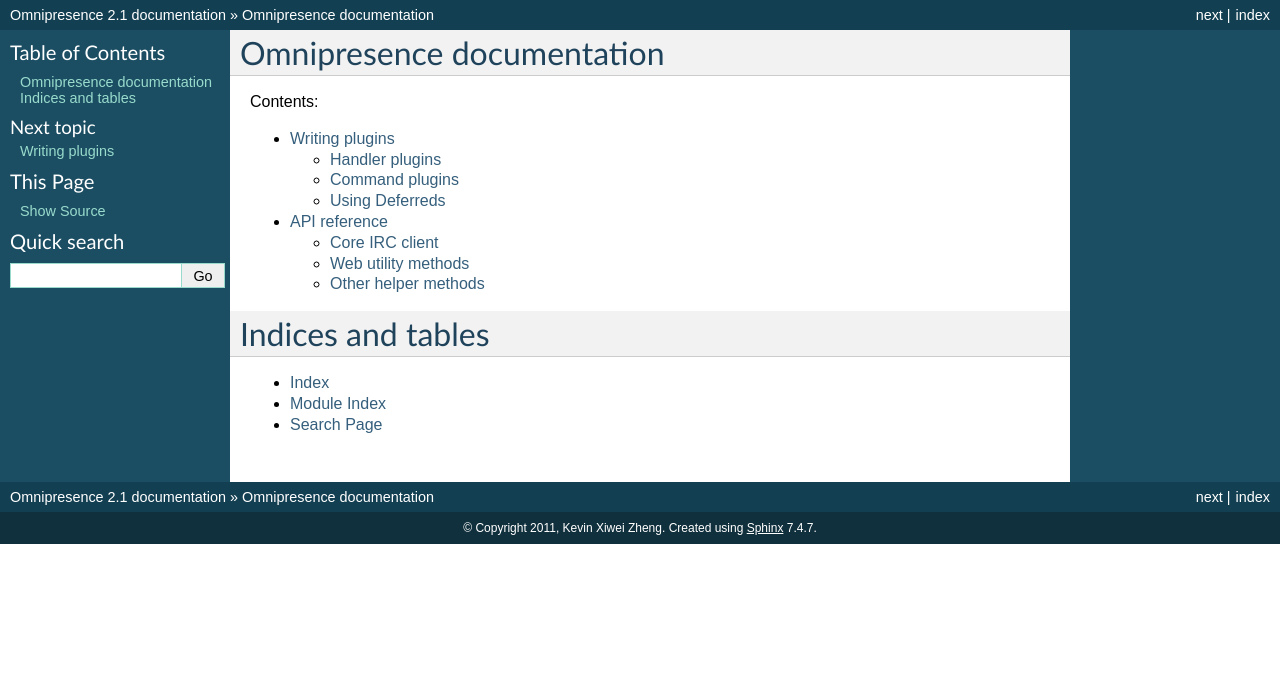
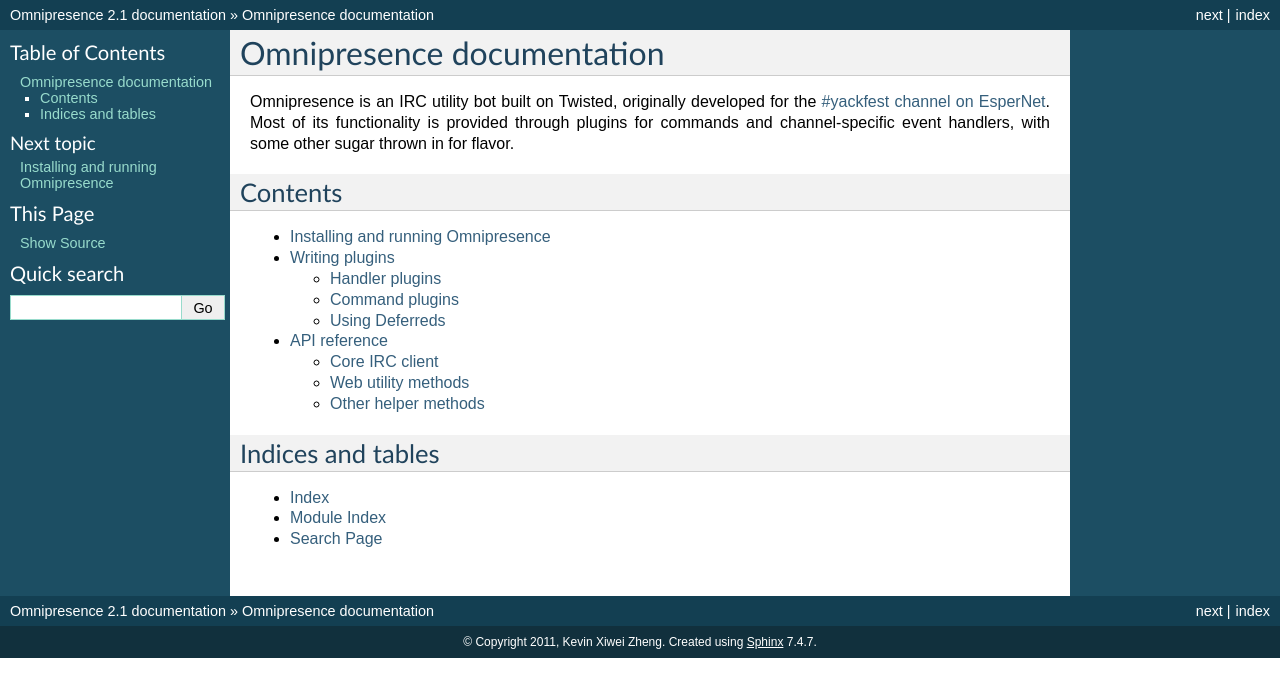
Before and after one commit to kxz/omnipresence, a Sphinx documentation site: the page built from docs/index.rst, in a window 1280 px wide. Shown: the top 697 px of the page. Built offline with Sphinx 7.4.7, drawn with Linux system fonts in a browser that asks for light colours.

```diff
--- a/docs/index.rst
+++ b/docs/index.rst
@@ -1,16 +1,21 @@
 Omnipresence documentation
 ==========================
 
-Contents:
+Omnipresence is an IRC utility bot built on Twisted, originally developed for the `#yackfest channel on EsperNet <https://room208.org/yackfest/>`_.
+Most of its functionality is provided through plugins for commands and channel-specific event handlers, with some other sugar thrown in for flavor.
+
+Contents
+--------
 
 .. toctree::
    :maxdepth: 2
 
+   install
    plugins
    api/index
 
 Indices and tables
-==================
+------------------
 
 * :ref:`genindex`
 * :ref:`modindex`
```
Also changed, not shown: docs/install.rst (added, +33 -0 lines), 1 other file.
